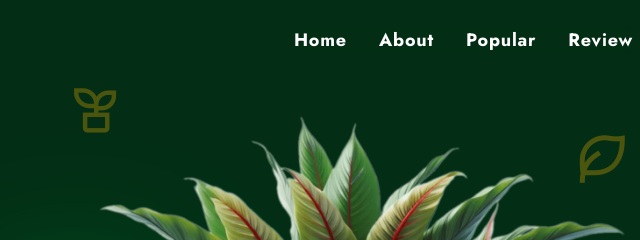
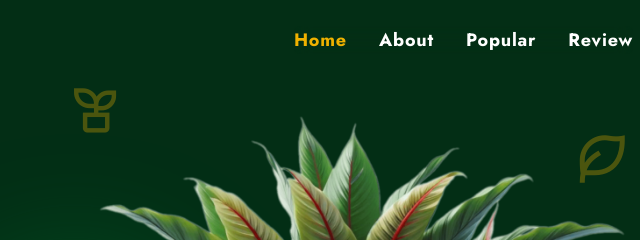
Before and after one commit to aristideminganodji-coder/tailwindcss-final-project, a website: page src/index.html in a window 1280 px wide. Shown: the top 240 px of the page, 565-1205 px from the left. Drawn offline with nearby package versions, Linux system fonts and the light colour scheme.

Commit message:
fin de l'activation des links et du scrolling

```diff
--- a/src/index.html
+++ b/src/index.html
@@ -30,7 +30,7 @@
             <div id="nav-menu" class="absolute top-0 left-[-100%] min-h-[80vh] w-full bg-green-950/80 backdrop-blur-sm flex justify-center items-center duration-300 overflow-hidden lg:static lg:min-h-fit lg:bg-transparent lg:w-auto">
                 <ul class="flex flex-col items-center gap-8 lg:flex-row">
                     <li>
-                        <a href="#home" class="nav-link">Home</a>
+                        <a href="#home" class="nav-link active">Home</a>
                     </li>
 
                     <li>
--- a/src/input.css
+++ b/src/input.css
@@ -13,11 +13,17 @@ body{
     @apply bg-green-950 text-white font-Jost tracking-wider;
 }
 
+/* Header */
 .nav-link{
     @apply text-lg font-bold duration-300;
 }
 
 .nav-link:hover{
+    @apply text-yellow-500;
+}
+
+/* Active */
+.active {
     @apply text-yellow-500;
 }
 
--- a/src/main.js
+++ b/src/main.js
@@ -76,6 +76,28 @@ const swiper = new Swiper('.swiper', {
 
 
 /*~~~~~~~~~~~~~~~ SCROLL SECTIONS ACTIVE LINK ~~~~~~~~~~~~~~~*/
+const activeLink = () =>{
+    const sections = document.querySelectorAll("section");
+    const navLinks = document.querySelectorAll(".nav-link");
 
+    let current = "home";
+    sections.forEach(section =>{
+        const sectionTop = section.offsetTop;
+
+        if(this.scrollY >= sectionTop - 60) {
+            current = section.getAttribute("id");
+        }
+    });
+
+    navLinks.forEach(item => {
+        item.classList.remove("active");
+
+        if (item.href.includes(current)){
+            item.classList.add("active");
+        }
+    });
+}
+
+window.addEventListener("scroll",activeLink);
 
 /*~~~~~~~~~~~~~~~ SCROLL REVEAL ANIMATION ~~~~~~~~~~~~~~~*/
```
Also changed, not shown: src/output.css.
